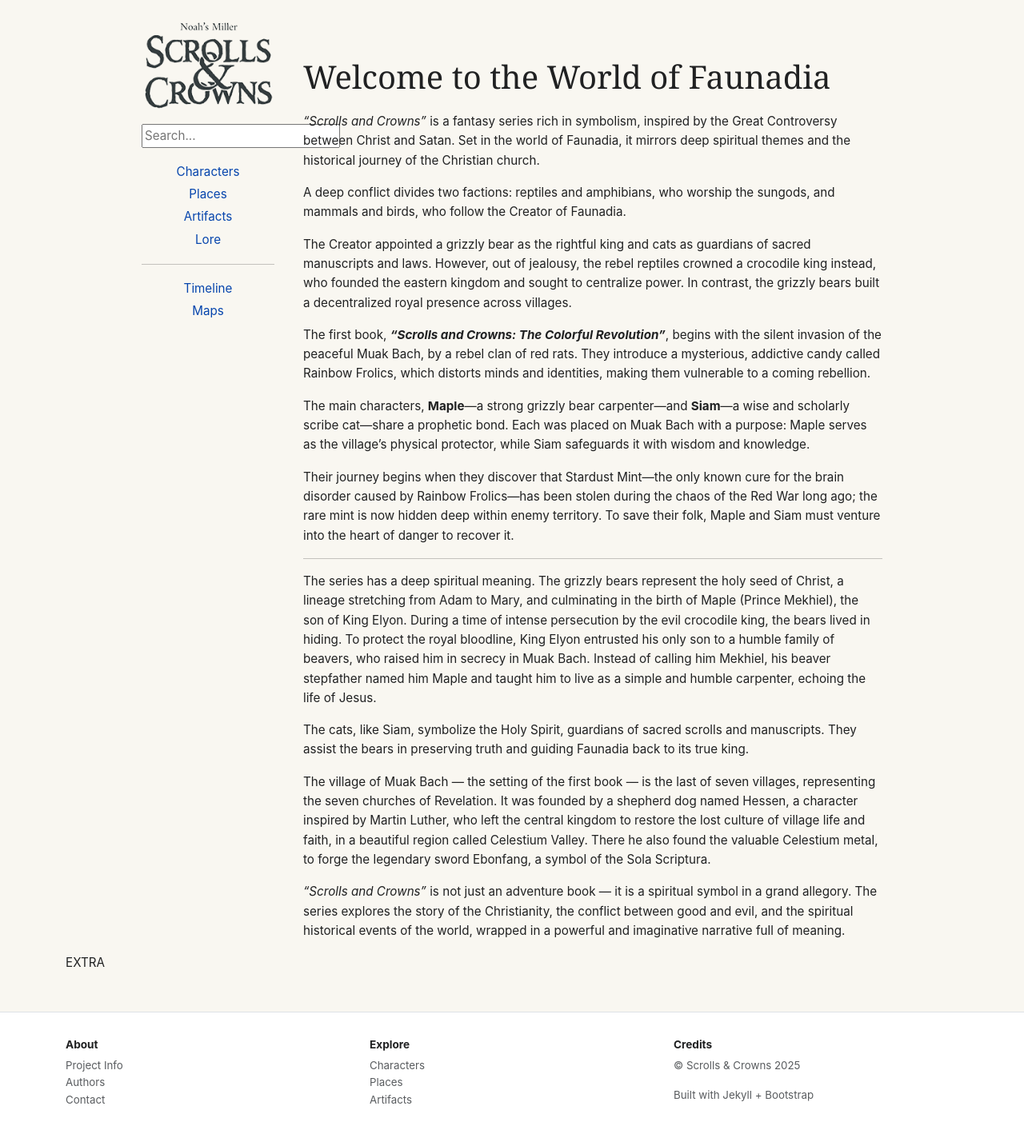
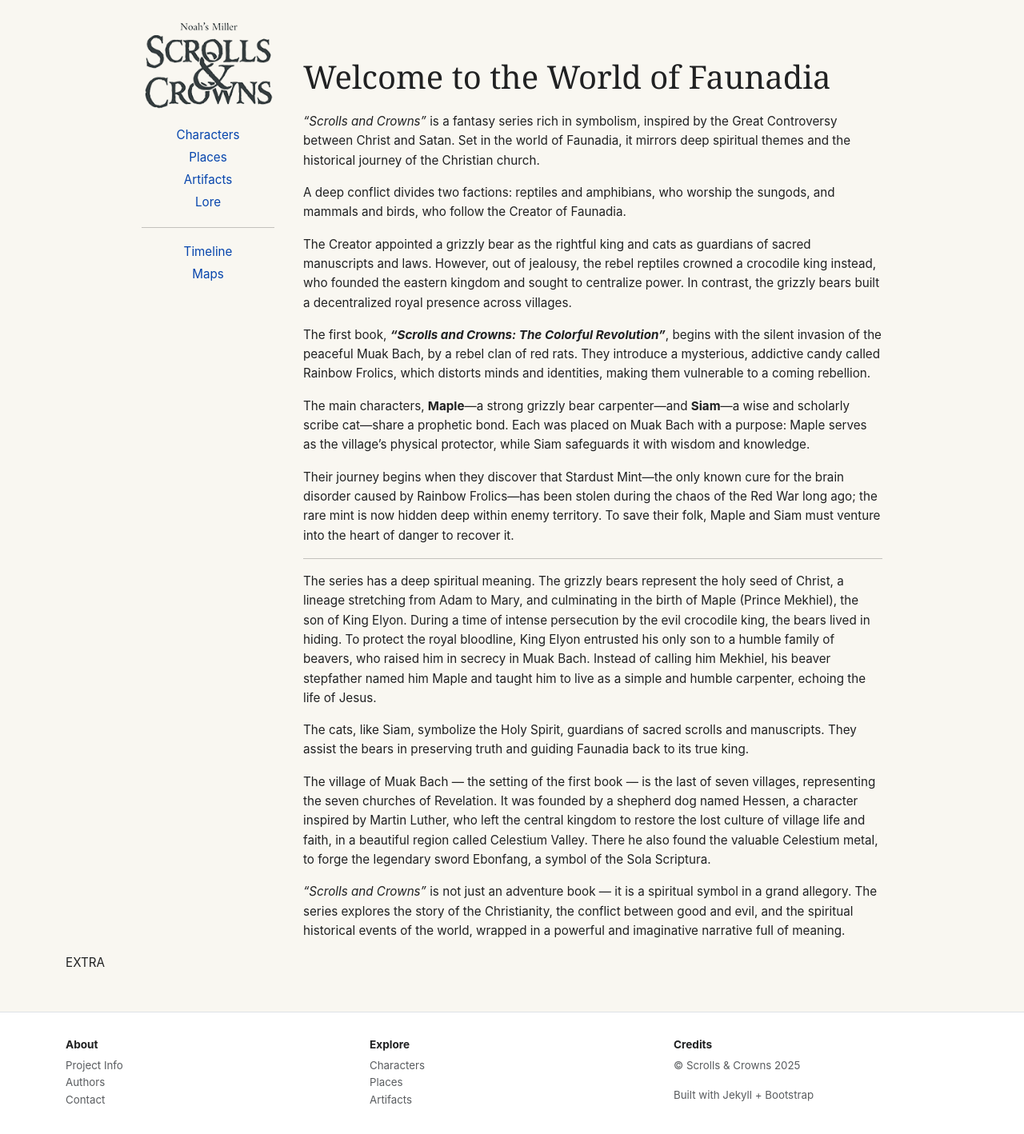
Before and after one commit to scrollsandcrowns/Wiki, a Jekyll site: the page built from index.html, in a window 1280 px wide. Shown: the whole page at 80% size. Built offline with Jekyll 4.4.1, drawn with Linux system fonts in a browser that asks for light colours; comment, search, counter and statistics services are not loaded.

Commit message:
Update nav_sidebar.html

```diff
--- a/_includes/nav_sidebar.html
+++ b/_includes/nav_sidebar.html
@@ -9,10 +9,9 @@
     </a>
   </div>
 
-  <div class="sidebar-section">
-    <input type="text" id="search-input" placeholder="Search...">
-    <ul id="results"></ul>
-  </div>
+<script async src="https://cse.google.com/cse.js?cx=655c67d8e950b4690">
+</script>
+<div class="gcse-search"></div>
 
   <nav class="simple-nav d-flex flex-column">
     <a href="{{ '/characters/' | relative_url }}">Characters</a>
```
